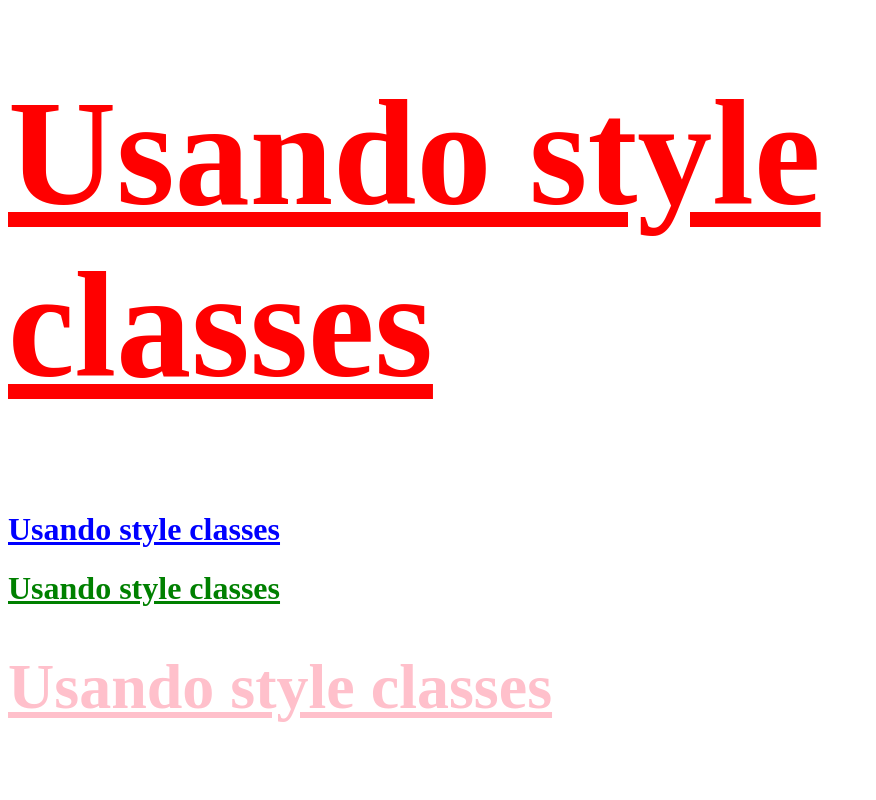
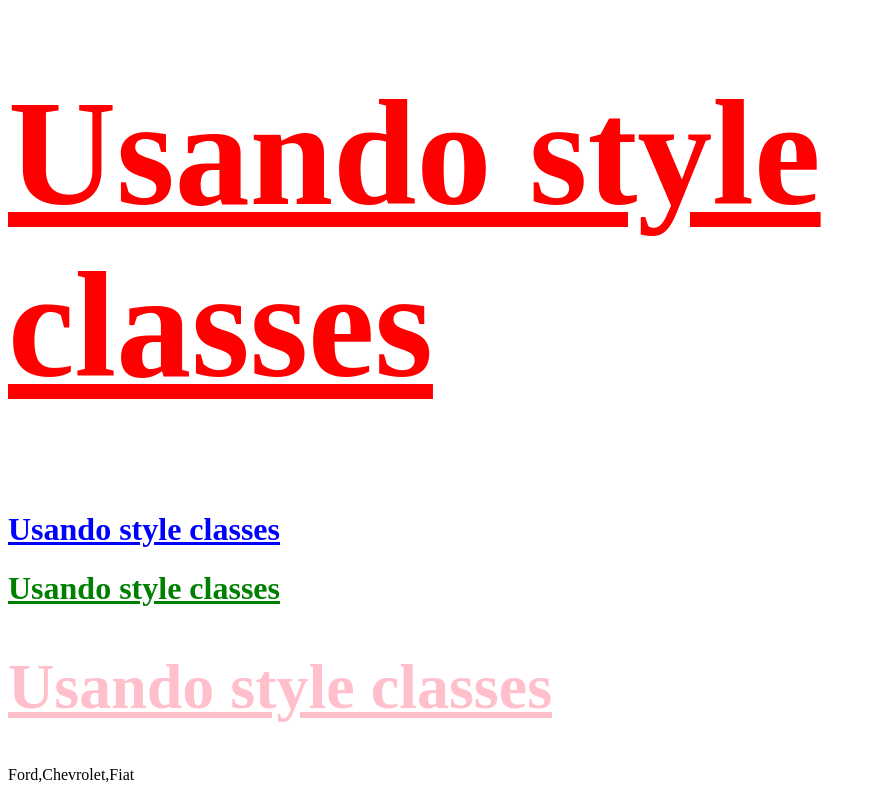
Before and after one commit to jkavdev/udemy_cursos, an Angular app in the folder udemy-angular-4-from-scratch/ng4-playground/: page / in a window 1280 px wide. Shown: the part 1062-1862 px from the top of the page, without its empty margins (0-876 px from the left). Before the commit the page ends 1828 px from the top, so only its background shows below. Built offline with nearby package versions, Linux system fonts and the light colour scheme.

Commit message:
udemy - angular-4-from-scratch - Services
-- criando e utilizando services

```diff
--- a/udemy-angular-4-from-scratch/ng4-playground/src/app/app.component.html
+++ b/udemy-angular-4-from-scratch/ng4-playground/src/app/app.component.html
@@ -11,3 +11,4 @@
 <app-binding-component></app-binding-component>
 <app-event-component></app-event-component>
 <app-css-inline-component></app-css-inline-component>
+<app-service-component></app-service-component>
--- /dev/null
+++ b/udemy-angular-4-from-scratch/ng4-playground/src/app/data.service.ts
@@ -0,0 +1,16 @@
+import { Injectable } from '@angular/core';
+
+@Injectable()
+export class DataService {
+
+  cars = [
+    'Ford', 'Chevrolet', 'Fiat'
+  ]
+
+  constructor() { }
+
+  myCars() {
+    return this.cars;
+  }
+
+}
--- /dev/null
+++ b/udemy-angular-4-from-scratch/ng4-playground/src/app/service-component/service-component.component.ts
@@ -0,0 +1,26 @@
+import { Component, OnInit } from '@angular/core';
+import { DataService } from '../data.service';
+
+@Component({
+  selector: 'app-service-component',
+  template: `
+
+  <p>{{someproperty}}</p>
+
+  `,
+  styleUrls: ['./service-component.component.css']
+})
+export class ServiceComponentComponent implements OnInit {
+
+  someproperty: string = '';
+
+  constructor(
+    private dataService: DataService
+  ) { }
+
+  ngOnInit() {
+    console.log(this.dataService.cars);
+    this.someproperty = this.dataService.myCars();
+  }
+
+}
```
Also changed, not shown: udemy-angular-4-from-scratch/ng4-playground/src/app/app.module.ts (+7 -2 lines), udemy-angular-4-from-scratch/ng4-playground/src/app/service-component/service-component.component.css (added).
